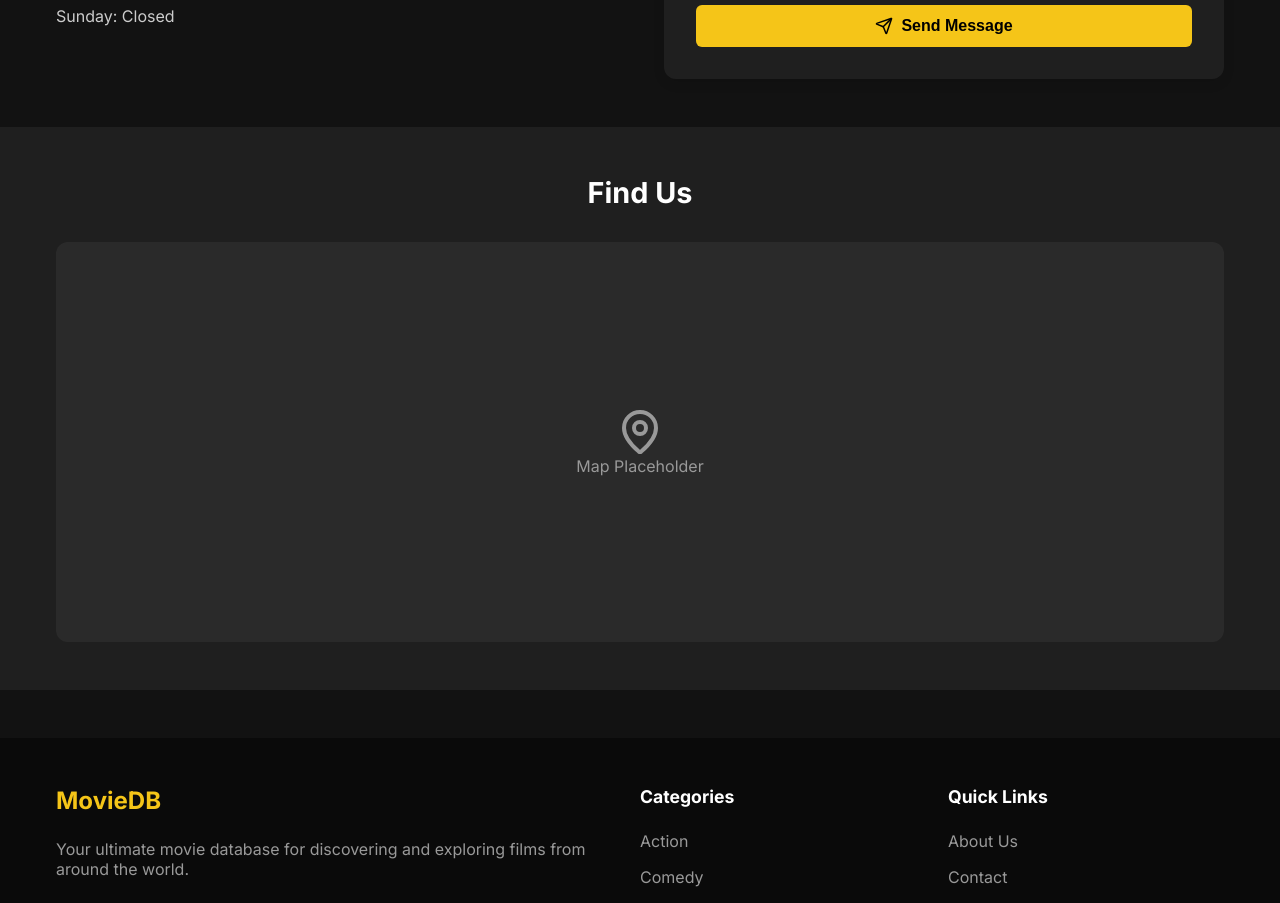
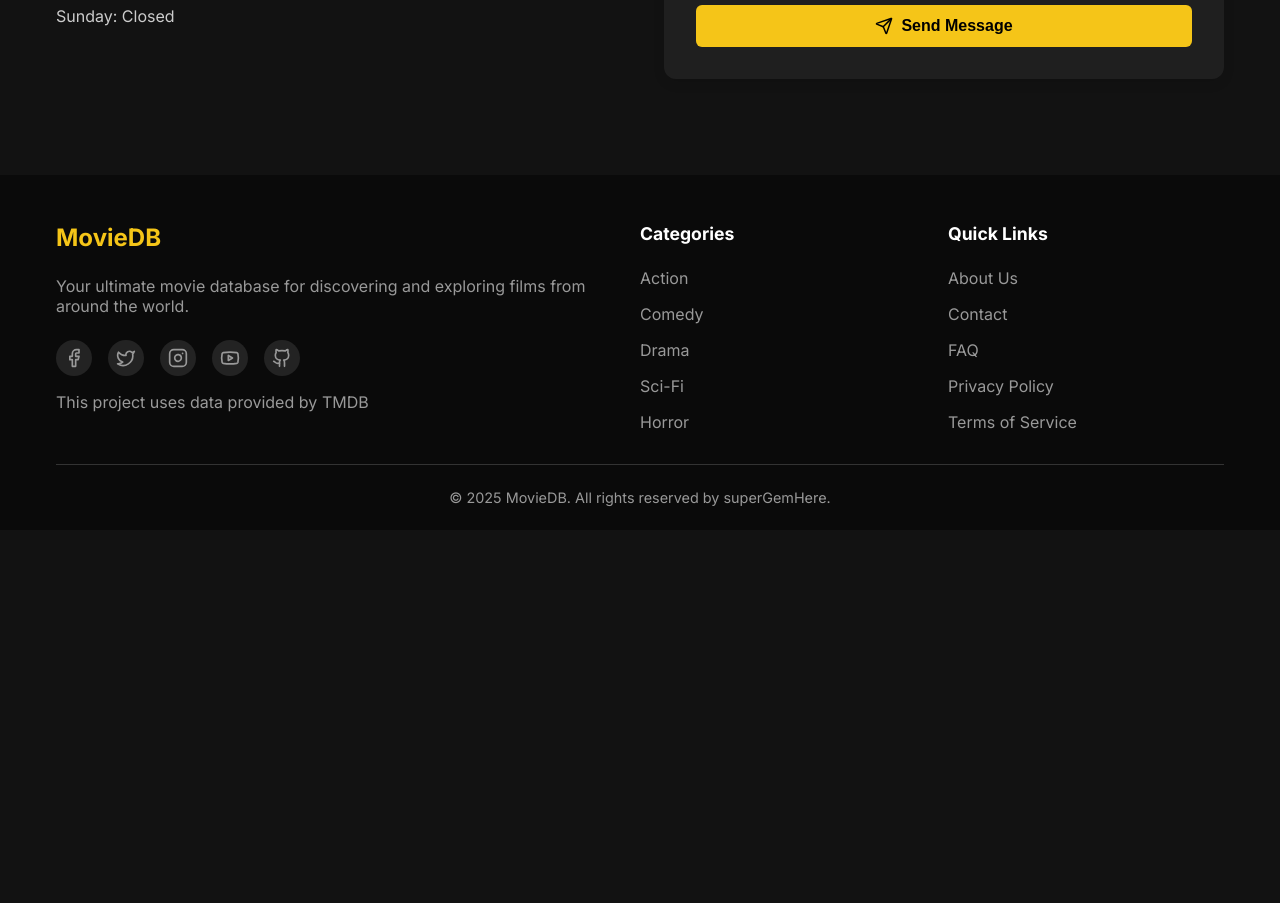
Before and after one commit to superGemHere/MovieDB, a Next.js app in the folder moviedb/: page /contact in a window 1280 px wide. Shown: the part 984-1887 px from the top of the page. After the commit the page ends 1514 px from the top, so only its background shows below. Built offline with nearby package versions, Linux system fonts and the light colour scheme.

Commit message:
feat: delete map place holder for now

```diff
--- a/moviedb/app/contact/page.tsx
+++ b/moviedb/app/contact/page.tsx
@@ -182,18 +182,18 @@ export default function ContactPage() {
         </div>
       </section>
 
-      <section className={styles.mapSection}>
+      {/* <section className={styles.mapSection}>
         <div className={styles.container}>
           <h2 className={styles.mapTitle}>Find Us</h2>
           <div className={styles.map}>
-            {/* Placeholder for a map */}
+             Placeholder for a map
             <div className={styles.mapPlaceholder}>
               <MapPin size={48} />
               <p>Map Placeholder</p>
             </div>
           </div>
         </div>
-      </section>
+      </section> */}
     </main>
   )
 }
```
